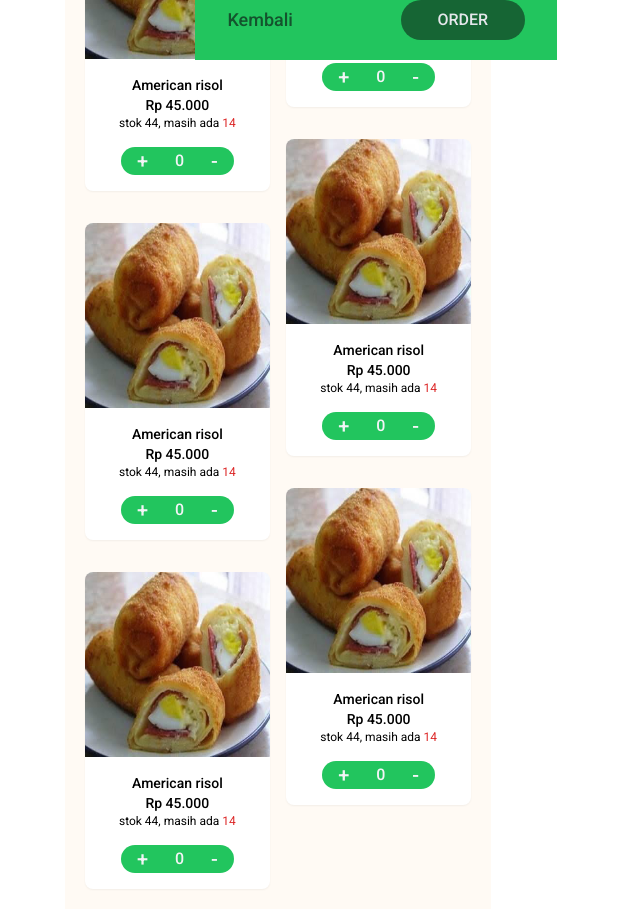
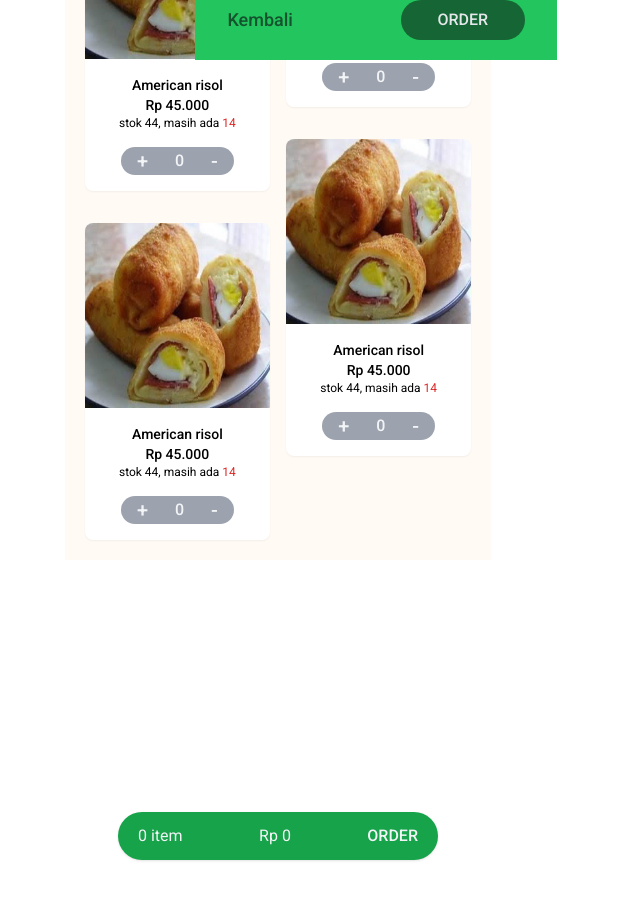
Before and after one commit to or-abdillh/dapuraya, a Vue app: page /products/1 in a window 1280 px wide. Shown: the part 740-1649 px from the top of the page, without its empty margins (362-1002 px from the left). After the commit the page ends 1300 px from the top, so only its background shows below. Built offline with nearby package versions, Linux system fonts and the light colour scheme.

Commit message:
Cerate new interactive CardProduct, create FBA component, and creaete new trigger for BottomSheets

```diff
--- a/src/components/CardProduct.vue
+++ b/src/components/CardProduct.vue
@@ -1,13 +1,15 @@
 <template>
 	<section class="break-inside-avoid w-42 mb-8 rounded-lg bg-white shadow-sm overflow-hidden">
-		<img @click="orderTap" :src="source.thumb" class="active:scale-95 z-10 duration-300 w-full aspect-square" />
+		<img :src="source.thumb" class="active:scale-95 z-10 duration-300 w-full aspect-square" />
 		<div class="py-4 px-2 text-center text-sm">
 			<h1 class="font-medium">{{ source.title }}</h1>
 			<h2 class="font-medium">{{ source.prefix }} {{ source.price.toLocaleString('id') }}</h2>
 			<p class="text-xs">
 				stok {{ source.stock }}, masih ada <span class="text-red-600">{{ source.stock - source.sold }}</span>
 			</p>
-			<div class="w-8/12 mx-auto duration-300 flex items-center justify-between px-4 bg-green-500 text-gray-100 text-base font-medium rounded-2xl mt-4">
+			<div
+				:class="count > 0 ? 'bg-green-500' : 'bg-gray-400'"
+				class="w-8/12 mx-auto duration-300 flex items-center justify-between px-4 text-gray-100 text-base font-medium rounded-2xl mt-4">
 				<button @click="increment" class="active:scale-95 text-xl"> + </button>
 				{{ count }}
 				<button @click="decrement" class="active:scale-95 text-xl"> - </button>
@@ -18,30 +20,36 @@
 
 <script setup>
 
-	import { ref, watch } from 'vue'
+	import { ref, watch, computed } from 'vue'
+	import { useOrders } from '@/stores/orders'
 
+	const orders = useOrders()
+	const simpleItem = computed(() => orders.getSimpleItem)
 	const props = defineProps({
 		source: {
 			type: Object
 		}
 	})
 
-	const emits = defineEmits(['orderTap'])
 	const count = ref(0)
+	const price = props.source.price
+	const id = props.source.id
 
 	const decrement = () => {
-		if ( count.value > 0 ) count.value--
+		if ( count.value > 0 ) {
+			count.value--
+			orders.addItem({ amount: count.value, price: price * count.value, id })
+		}
 	}
 
 	const limit = props.source.stock - props.source.sold
 	const increment = () => {
-		if ( count.value < limit ) count.value++
+		if ( count.value < limit ) {
+			count.value++
+			orders.addItem({ amount: count.value, price: price * count.value, id })
+			console.log(orders.items)
+		}
 	}
 
-	const price = props.source.price
-
-	const orderTap = () => {
-		emits('orderTap', { total: count.value * price, pcs: count.value})
-	}
 
 </script>
--- /dev/null
+++ b/src/components/FloatingOrder.vue
@@ -0,0 +1,45 @@
+<template>
+	<section :class="items.length > 0 && amounts > 0 ? 'bottom-10' : '-bottom-full'" class="duration-300 fixed left-0 right-0">
+		<div class="flex justify-between items-center w-9/12 md:w-4/12 lg:w-3/12 mx-auto xl:w-3/12 bg-green-600 px-5 py-3 rounded-full text-gray-100 shadow">
+			<p>{{ amounts }} item</p>
+			<p>Rp {{ total.toLocaleString('id') }}</p>
+			<span @click="order()" class="active:scale-75 duration-300 font-medium">ORDER</span>
+		</div>
+	</section>
+</template>
+
+<script setup>
+
+	import { computed, ref, watch } from 'vue'
+	import { useOrders } from '@/stores/orders'
+
+	const orders = useOrders()
+	const emits = defineEmits(['order'])
+
+	let amounts = ref(0)
+	let total = ref(0)
+
+	const items = computed(() => orders.items)
+
+	watch(items.value, value => {
+		let current = {
+			amounts: 0,
+			total: 0
+		}
+
+		items.value.forEach(item => {
+			current.amounts += item.amount
+			current.total += item.price
+		})
+
+		amounts.value = current.amounts
+		total.value = current.total
+	})
+
+	const order = () => {
+		setTimeout(() => {
+			emits('order', { total: total.value, pcs: amounts.value })
+		}, 300)
+	}
+
+</script>
--- a/src/stores/counter/index.js
+++ /dev/null
@@ -1,17 +0,0 @@
-import { defineStore } from 'pinia'
-
-export const useCount = defineStore('counter', {
-	state: () => {
-		return {
-			count: 0
-		}
-	},
-	actions: {
-		click() {
-			this.count++
-		},
-		doubleClick() {
-			this.count = this.count * 2
-		}
-	}
-})
--- /dev/null
+++ b/src/stores/orders/index.js
@@ -0,0 +1,33 @@
+import { defineStore } from 'pinia'
+
+export const useOrders = defineStore('orders', {
+	state() {
+		return {
+			items: [],
+			amounts: 0,
+			total: 0
+		}
+	},
+	actions: {
+		addItem(payload) {
+			const id = payload.id
+			let currentDuplicate;
+
+			if ( this.items.length > 0 ) {
+				this.items.forEach((item, x) => {
+					if (item.id === id) {
+						this.items[x] = payload
+						currentDuplicate = item.id
+					}
+				})
+			}
+
+			if ( payload.id !== currentDuplicate ) this.items.push(payload)
+		},
+		getters: {
+			getCurrentItem(state) {
+				return state.items
+			}
+		}
+	}
+})
--- a/src/stores/session/index.js
+++ /dev/null
@@ -1,14 +0,0 @@
-import { defineStore } from "pinia";
-
-export const useSessions = defineStore('session', {
-    state() {
-        return {
-            isLogin: false
-        }
-    },
-    actions: {
-        userHasLogin(state) {
-            state.isLogin = true
-        }
-    }
-})
--- a/src/views/Products.vue
+++ b/src/views/Products.vue
@@ -7,12 +7,13 @@
 				<i class="fa fa-user"></i>
 				<p class="text-base">42 customer telah order</p>
 			</div>
-			<template v-for="card in 8" :key="card">
-				<CardProduct v-on:orderTap="showBottomSheet" :source="exampleCard" />
+			<template v-for="card in exampleCard" :key="card.id">
+				<CardProduct :source="card" />
 			</template>
 		</section>
 
 		<BottomSheet v-on:close="closeBottomSheet" :show="isShow" :order="order" />
+		<FloatingOrder v-on:order="showBottomSheet" />
 	</main>
 </template>
 
@@ -23,6 +24,7 @@
 	import HeaderProducts from '@/components/HeaderProducts.vue'
 	import CardProduct from '@/components/CardProduct.vue'
 	import BottomSheet from '@/components/BottomSheet.vue'
+	import FloatingOrder from '@/components/FloatingOrder.vue'
 
 	const route = useRoute()
 	const router = useRouter()
@@ -53,13 +55,61 @@
 		}, 300);
 	}
 
-	const exampleCard = {
+	const exampleCard = [
+		{
 			thumb: '/american-risol.jpg',
 			title: 'American risol',
 			price: 45000,
 			prefix: 'Rp',
 			sold: 30,
-		stock: 44
+			stock: 44,
+			id: 1
+		},
+		{
+			thumb: '/american-risol.jpg',
+			title: 'American risol',
+			price: 45000,
+			prefix: 'Rp',
+			sold: 30,
+			stock: 44,
+			id: 2
+		},
+		{
+			thumb: '/american-risol.jpg',
+			title: 'American risol',
+			price: 45000,
+			prefix: 'Rp',
+			sold: 30,
+			stock: 44,
+			id: 3
+		},
+		{
+			thumb: '/american-risol.jpg',
+			title: 'American risol',
+			price: 45000,
+			prefix: 'Rp',
+			sold: 30,
+			stock: 44,
+			id: 4
+		},
+		{
+			thumb: '/american-risol.jpg',
+			title: 'American risol',
+			price: 45000,
+			prefix: 'Rp',
+			sold: 30,
+			stock: 44,
+			id: 5
+		},
+		{
+			thumb: '/american-risol.jpg',
+			title: 'American risol',
+			price: 45000,
+			prefix: 'Rp',
+			sold: 30,
+			stock: 44,
+			id: 6
 		}
+	]
 
 </script>
```
Lines whose indentation alone changed are shown as unchanged.
